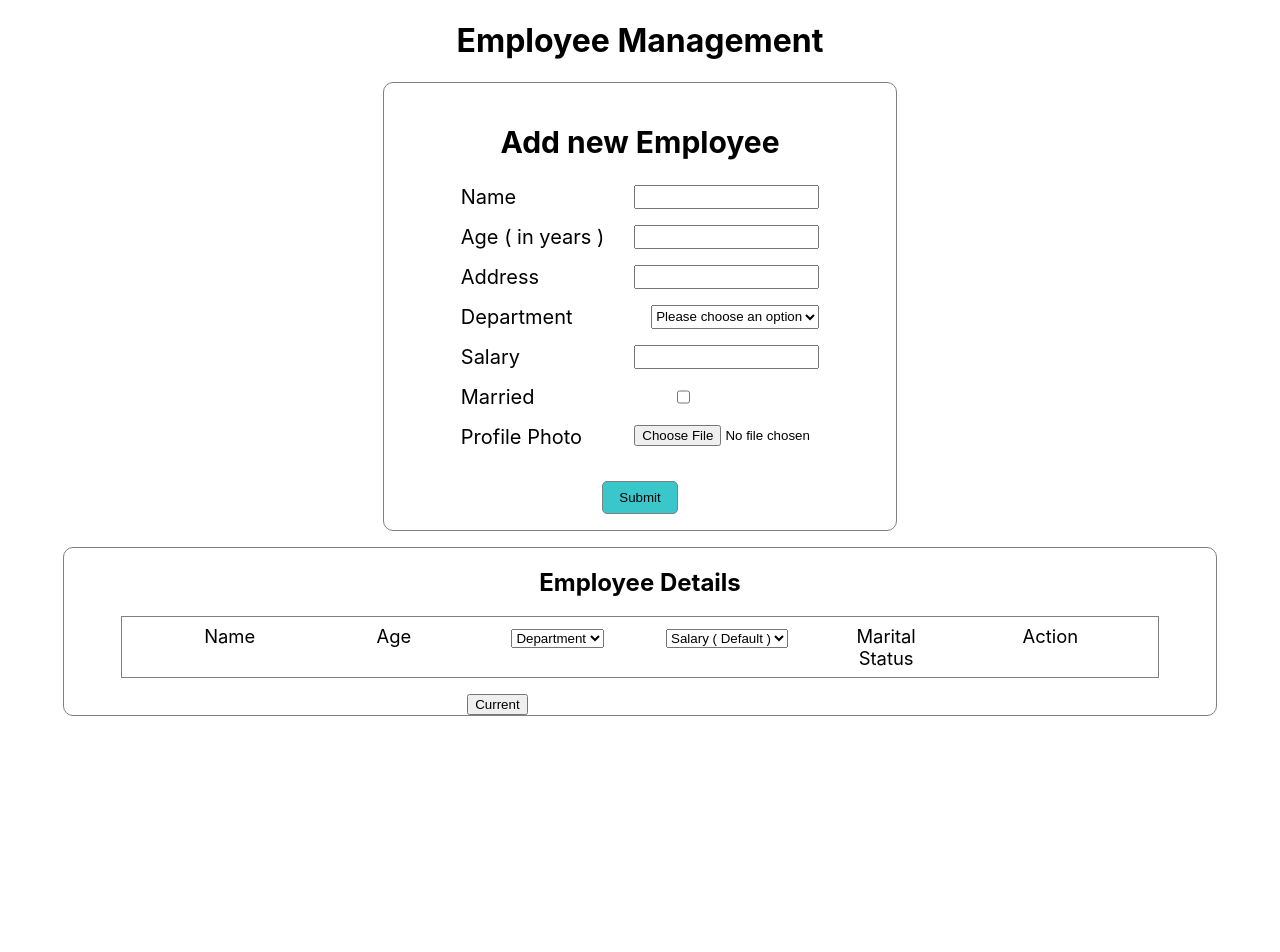
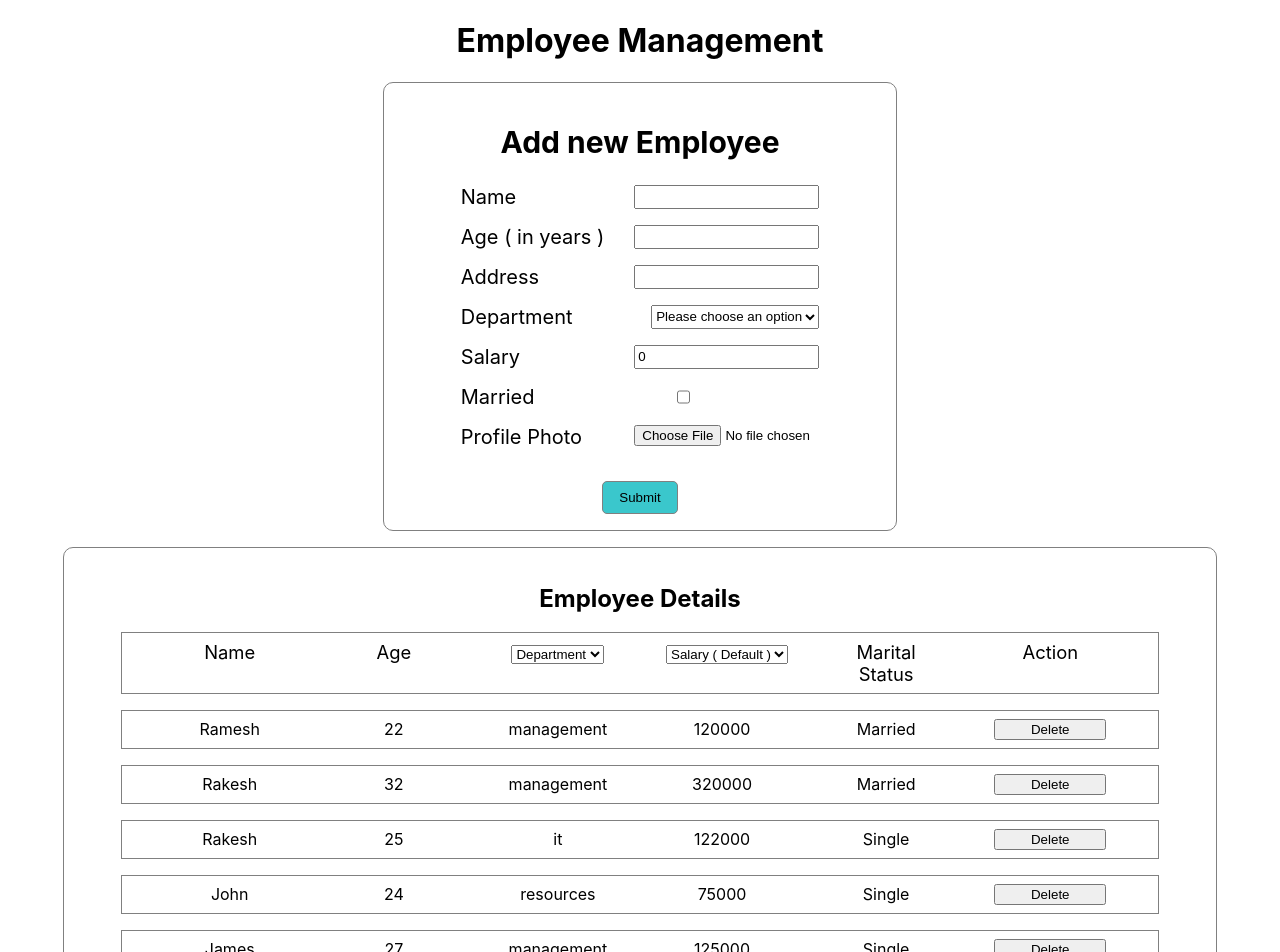
Before and after one commit to Rshukla12/Employee-Management, a React (Create React App) app: page / in a window 1280 px wide. Shown: the top 952 px of the page. Before the commit the page ends 800 px from the top, so only its background shows below. Built offline with nearby package versions, Linux system fonts and the light colour scheme; data requests are answered from the project's data file.

Commit message:
Fixed number to string conversion bug and fixed page not changing issue

```diff
--- a/db.json
+++ b/db.json
@@ -1,54 +1,56 @@
 {
   "profile": [
     {
-      "name": "Ravi Shukla",
-      "age": "21",
-      "address": "124,Ashapuri Society-2, Bamroli Road,, Udhna",
-      "salary": "130000",
+      "name": "Ramesh",
+      "age": "22",
+      "address": "ABC",
+      "department": "management",
+      "salary": 120000,
       "maritalState": false,
       "profilePhoto": "",
+      "maritalStatus": true,
+      "id": 1
+    },
+    {
+      "name": "Rakesh",
+      "age": "32",
+      "address": "XYZ 23",
+      "department": "management",
+      "salary": 320000,
+      "maritalState": false,
+      "profilePhoto": "",
+      "maritalStatus": true,
+      "id": 3
+    },
+    {
+      "name": "Rakesh",
+      "age": "25",
+      "address": "ABX ",
       "department": "it",
+      "salary": 122000,
+      "maritalState": false,
+      "profilePhoto": "",
+      "id": 4
+    },
+    {
+      "name": "John",
+      "age": "24",
+      "address": "XYA",
+      "department": "resources",
+      "salary": 75000,
+      "maritalState": false,
+      "profilePhoto": "",
       "id": 5
     },
     {
-      "name": "Ravi Shukla",
-      "age": "21",
-      "address": "124,Ashapuri Society-2, Bamroli Road,, Udhna",
-      "salary": "130000",
+      "name": "James",
+      "age": "27",
+      "address": "YAZ",
+      "department": "management",
+      "salary": 125000,
       "maritalState": false,
       "profilePhoto": "",
-      "department": "it",
-      "id": 11
-    },
-    {
-      "name": "Ravi Shukla",
-      "age": "22",
-      "address": "124,Ashapuri Society-2, Bamroli Road,, Udhna",
-      "salary": "130000",
-      "maritalState": false,
-      "profilePhoto": "",
-      "department": "resources",
-      "id": 12
-    },
-    {
-      "name": "Ravi Shukla",
-      "age": "21",
-      "address": "124,Ashapuri Society-2, Bamroli Road,, Udhna",
-      "salary": "130000",
-      "maritalState": false,
-      "profilePhoto": "",
-      "department": "it",
-      "id": 13
-    },
-    {
-      "name": "Ravi Shukla",
-      "age": "22",
-      "address": "124,Ashapuri Society-2, Bamroli Road,, Udhna",
-      "salary": "130000",
-      "maritalState": false,
-      "profilePhoto": "",
-      "department": "resources",
-      "id": 14
+      "id": 6
     }
   ]
 }
--- a/src/Components/Form/Form.jsx
+++ b/src/Components/Form/Form.jsx
@@ -7,7 +7,7 @@ const intial = {
     age: "",
     address: "",
     department: "",
-    salary: "",
+    salary: 0,
     maritalState: false,
     profilePhoto: ""
 };
@@ -95,7 +95,7 @@ const Form = ({setIsUpdated}) => {
                     </div>
                     <div className={styles.inpRow} >
                         <label htmlFor="salary">Salary</label>
-                        <input type="text" onChange={handleFormUpdate} name="salary" value={formState.salary} required={true}/>
+                        <input type="number" onChange={handleFormUpdate} name="salary" value={formState.salary} required={true}/>
                     </div>
                     <div className={styles.inpRow} >
                         <label htmlFor="maritalStatus">Married</label>
--- a/src/Components/Pagination.jsx
+++ b/src/Components/Pagination.jsx
@@ -1,13 +1,17 @@
 import React from "react";
 
-const Pagination = ({currPage, totalPage, setPage}) => {
-    const arr = new Array(totalPage).fill(0).map( (el, i) => i + 1);
+const Pagination = ({ currPage, totalPage, setPage }) => {
+    const arr = new Array(totalPage).fill(0).map((el, i) => i + 1);
 
     return (
-        <div style={{display: "flex", gap: "1rem", width: "30%", margin: "auto"}}>
+        <div style={{ display: "flex", width: "30%", justifyContent: "space-around", margin: "auto" }}>
             {
-                arr.map( page => (
-                    <button onClick={() => page === currPage ? {} : setPage(page)}>{page === currPage ? "Current" : page }</button>
+                arr.map(page => (
+                    <button
+                        onClick={() => page === currPage ? {} : setPage(page)}
+                        style={{ cursor: "pointer", background: page !== currPage ? "white": "palevioletred" }} >
+                            {page === currPage ? "Current" : page}
+                    </button>
                 ))
             }
         </div>
--- a/src/Components/Table/Table.jsx
+++ b/src/Components/Table/Table.jsx
@@ -20,7 +20,7 @@ const Table = ({isUpdated}) => {
     const fetchData = ({sorting, filter, page}) => {
         setIsLoading(true);
         const options = {
-            page: page,
+            _page: page,
             _limit: 5
         };
         if ( sorting !== "default" ) {
--- a/src/Components/Table/Table.module.css
+++ b/src/Components/Table/Table.module.css
@@ -4,6 +4,7 @@
     margin: auto;
     border-radius: 10px;
     margin-bottom: 1rem;
+    padding: 1rem 0rem;
 }
 
 .tableItem, .tableHead {
```
